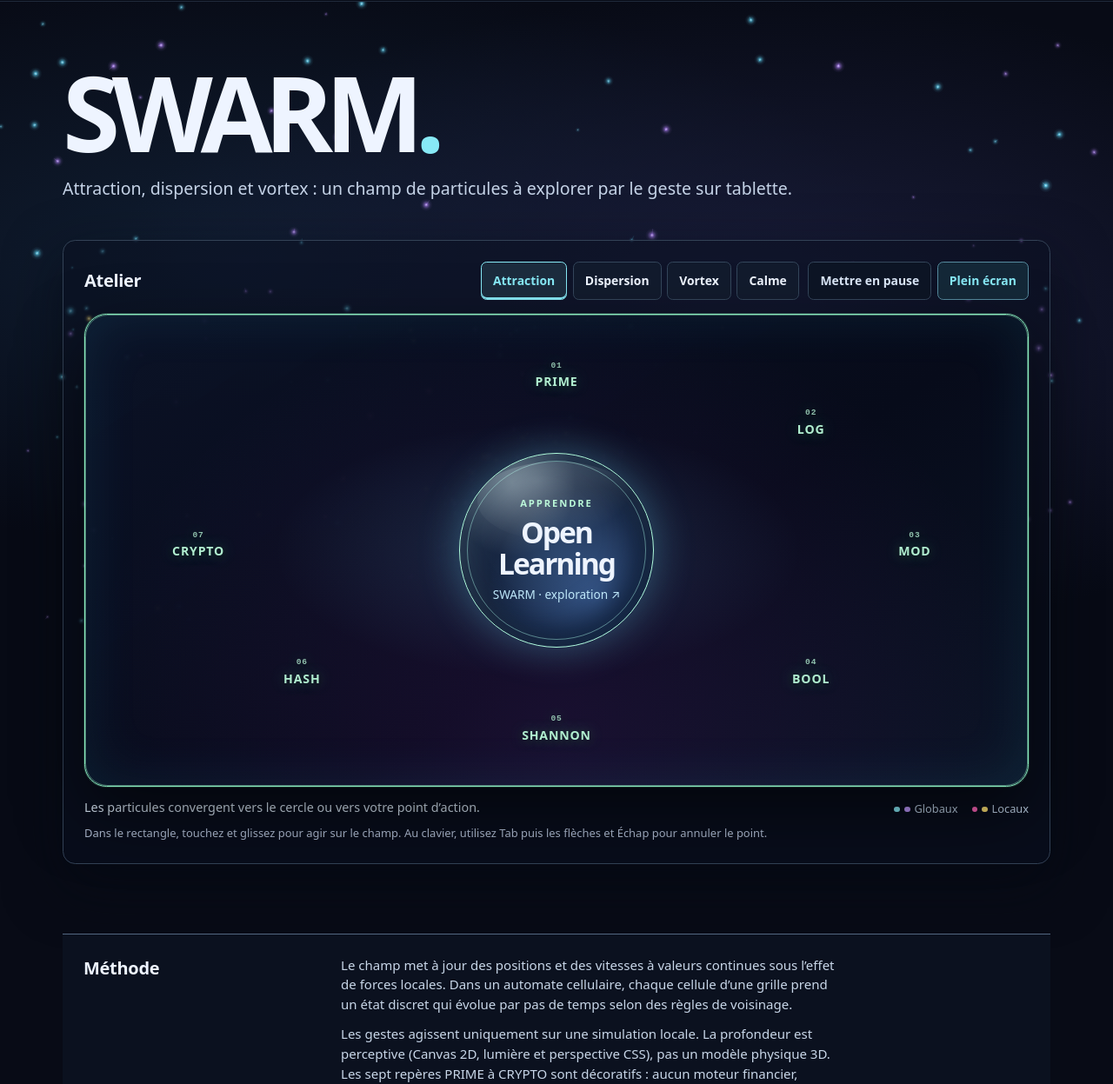
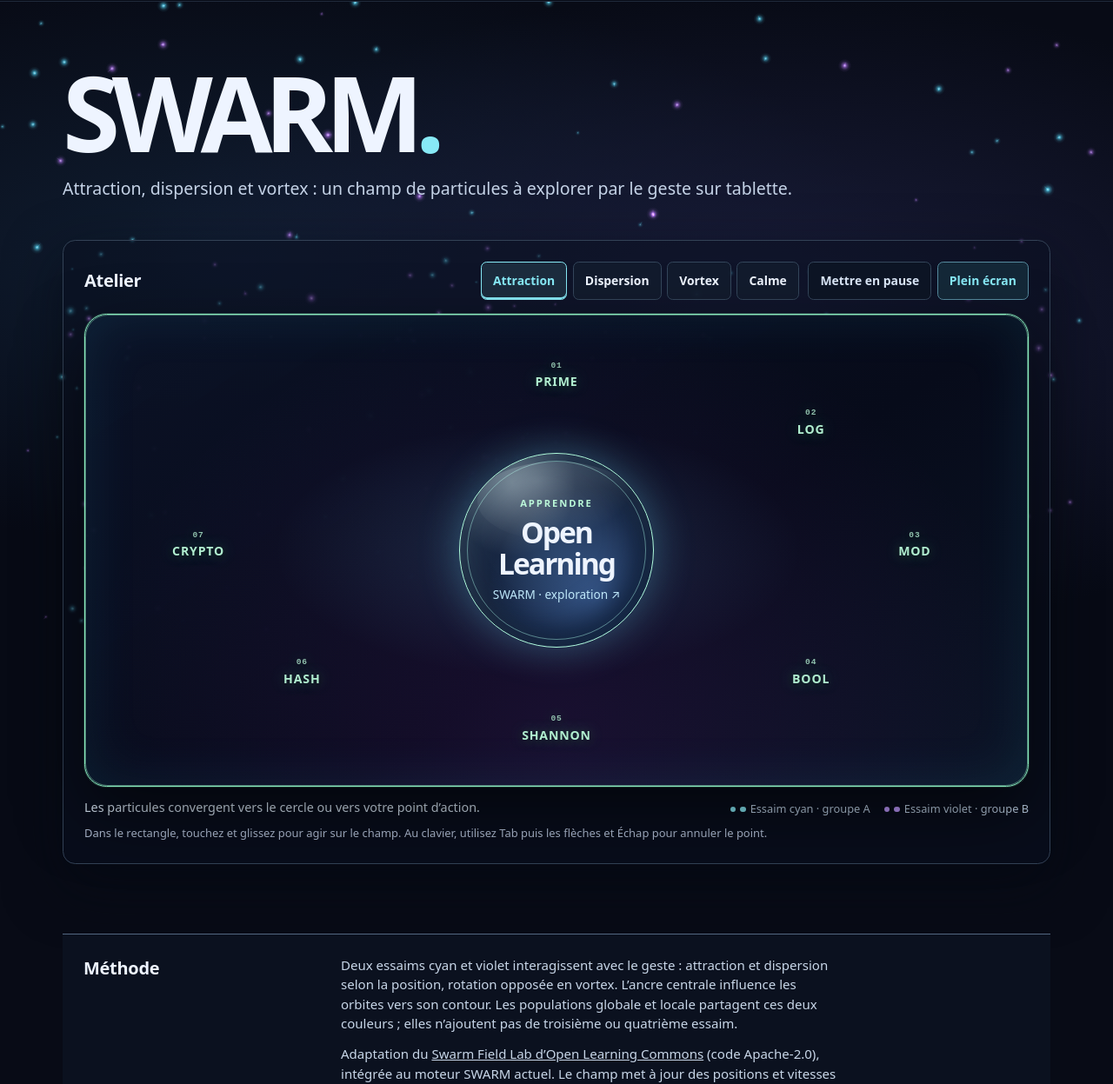
Before and after one commit to Muse-IRS/muze-x-emotions-open-resources, a plain HTML site: page swarm/index.html in a window 1280 px wide. Shown: the part 59-1306 px from the top of the page at 87% size. Drawn offline with Linux system fonts and the light colour scheme.

Commit message:
Publish SWARM Commons dual-team cyan/violet forces only
* feat(swarm): adapt Open Learning Commons cyan/violet dual-swarm forces and ring anchor

* test(swarm): correct source-boundary assertions without forbidden marker literals

* test(swarm): delegate restricted-token scan to public validator

```diff
--- a/swarm/app.mjs
+++ b/swarm/app.mjs
@@ -18,8 +18,8 @@ const MODE_TEXT = {
 };
 
 const PALETTES = [
-  ["101, 222, 255", "183, 135, 255"],
-  ["255, 102, 186", "253, 225, 115"]
+  ["89, 222, 255", "190, 125, 255"],
+  ["89, 222, 255", "190, 125, 255"]
 ];
 
 export function createClock() {
@@ -209,7 +209,8 @@ function pointerPosition(state, timestamp) {
     active: true,
     kind: pointer.kind,
     x: keyboard ? rect.x + pointer.x * rect.width : pointer.x - viewport.x,
-    y: keyboard ? rect.y + pointer.y * rect.height : pointer.y - viewport.y
+    y: keyboard ? rect.y + pointer.y * rect.height : pointer.y - viewport.y,
+    pressure: clamp(pointer.pressure ?? 0, 0, 1)
   };
 }
 
@@ -249,7 +250,8 @@ function bindFieldInput(rectangle, state) {
     const ry = (event.clientY - field.top) / Math.max(1, field.height) - 0.5;
     rectangle.style.setProperty("--swarm-tilt-x", (ry * -7).toFixed(2) + "deg");
     rectangle.style.setProperty("--swarm-tilt-y", (rx * 7).toFixed(2) + "deg");
-    state.pointer = {x: event.clientX, y: event.clientY, kind: touch ? "touch" : "mouse", id: event.pointerId};
+    state.pointer = {x: event.clientX, y: event.clientY, kind: touch ? "touch" : "mouse",
+      id: event.pointerId, pressure: clamp(event.pressure ?? 0, 0, 1)};
   }
 
   const resetTilt = () => { rectangle.style.setProperty("--swarm-tilt-x", "0deg"); rectangle.style.setProperty("--swarm-tilt-y", "0deg"); };
--- a/swarm/index.html
+++ b/swarm/index.html
@@ -66,8 +66,8 @@
       <div class="field-info">
         <p id="swarm-status" role="status">L’animation nécessite JavaScript et Canvas 2D. La méthode est accessible dans le cercle.</p>
         <ul class="legend" aria-label="Couleurs des essaims">
-          <li><span class="swatches global" aria-hidden="true"></span>Globaux</li>
-          <li><span class="swatches local" aria-hidden="true"></span>Locaux</li>
+          <li><span class="swatches cyan" aria-hidden="true"></span>Essaim cyan · groupe A</li>
+          <li><span class="swatches violet" aria-hidden="true"></span>Essaim violet · groupe B</li>
         </ul>
       </div>
       <p id="field-hint" hidden>Dans le rectangle, touchez et glissez pour agir sur le champ. Au clavier, utilisez Tab puis les flèches et Échap pour annuler le point.</p>
@@ -76,7 +76,8 @@
     <section class="method" id="architecture" tabindex="-1" aria-labelledby="method-title">
       <h2 id="method-title">Méthode</h2>
       <div>
-        <p>Le champ met à jour des positions et des vitesses à valeurs continues sous l’effet de forces locales. Dans un automate cellulaire, chaque cellule d’une grille prend un état discret qui évolue par pas de temps selon des règles de voisinage.</p>
+        <p>Deux essaims cyan et violet interagissent avec le geste : attraction et dispersion selon la position, rotation opposée en vortex. L’ancre centrale influence les orbites vers son contour. Les populations globale et locale partagent ces deux couleurs ; elles n’ajoutent pas de troisième ou quatrième essaim.</p>
+        <p>Adaptation du <a href="https://github.com/Muse-IRS/muze-x-open-learning-commons/blob/7b423d9a6d415c5f84c04fa1caa037dfe169ac37/public/assets/swarm.js" rel="noopener noreferrer">Swarm Field Lab d’Open Learning Commons</a> (code Apache-2.0), intégrée au moteur SWARM actuel. Le champ met à jour des positions et vitesses continues ; cela ne démontre pas un automate cellulaire discret. Le calcul est une simulation graphique et non une expérience physique validée.</p>
         <p>Les gestes agissent uniquement sur une simulation locale. La profondeur est perceptive (Canvas 2D, lumière et perspective CSS), pas un modèle physique 3D. Les sept repères PRIME à CRYPTO sont décoratifs : aucun moteur financier, cryptographique ou Number Lab n’est publié ici.</p><p>Aucun geste n’est enregistré ou transmis par cette application. Les traitements techniques de GitHub Pages sont distincts.</p>
       </div>
     </section>
--- a/swarm/physics.mjs
+++ b/swarm/physics.mjs
@@ -88,6 +88,60 @@ export function forceForMode(p, target, mode, reach = 340) {
   const spin = p.team === 1 ? -1 : 1;
   const tangent = strength * spin * Math.min(distance / Math.max(1, orbit * 0.25), 1);
   return {x: nx * radial - ny * tangent, y: ny * radial + nx * tangent};
+}
+
+
+/*
+ * Adaptation ciblée de Swarm Field Lab / Open Learning Commons :
+ * https://github.com/Muse-IRS/muze-x-open-learning-commons/blob/7b423d9a6d415c5f84c04fa1caa037dfe169ac37/public/assets/swarm.js
+ * Origine : calcul des forces d'une ancre annulaire et des deux équipes.
+ * Apache-2.0 ; constantes conservées lorsqu'elles sont compatibles avec
+ * le moteur à pas fixe et ses limites d'accélération existantes.
+ * Pas d'automate cellulaire discret ni de modèle physique 3D.
+ */
+export function commonsPointerForce(p, pointer, mode, width, height) {
+  if (!pointer?.active || mode === "calme" || !MODES.includes(mode)) return {x: 0, y: 0};
+  const dx = pointer.x - p.x;
+  const dy = pointer.y - p.y;
+  const distance = Math.hypot(dx, dy) + 0.01;
+  const nx = dx / distance;
+  const ny = dy / distance;
+  const reach = Math.max(240, Math.min(width, height) * 0.62);
+  const falloff = clamp(1 - distance / reach, 0, 1);
+  const depthGain = 0.45 + clamp(p.z, 0, 1) * 0.75;
+  const intensity = falloff * depthGain * (1 + clamp(pointer.pressure ?? 0, 0, 1) * 0.25);
+  if (mode === "attraction") return {x: nx * 0.055 * intensity, y: ny * 0.055 * intensity};
+  if (mode === "dispersion") return {x: -nx * 0.068 * intensity, y: -ny * 0.068 * intensity};
+  const spin = p.team === 0 ? 1 : -1; // cyan : sens trigonométrique, violet : sens inverse
+  return {
+    x: (-ny * 0.082 * spin + nx * 0.008) * intensity,
+    y: (nx * 0.082 * spin + ny * 0.008) * intensity
+  };
+}
+
+export function commonsRingForce(p, anchor) {
+  if (!anchor?.active || !(anchor.radius > 0)) return {x: 0, y: 0};
+  const dx = p.x - anchor.x;
+  const dy = p.y - anchor.y;
+  const distance = Math.hypot(dx, dy) + 0.01;
+  const ux = dx / distance;
+  const uy = dy / distance;
+  const targetRadius = anchor.radius * 1.03;
+  if (distance > targetRadius * 2.45) return {x: 0, y: 0};
+  const radialError = clamp((distance - targetRadius) / Math.max(1, targetRadius), -1.1, 1.35);
+  const proximity = clamp(1 - Math.abs(distance - targetRadius) / (targetRadius * 1.45), 0, 1);
+  const strength = clamp(anchor.strength ?? 0, 0, 1.5);
+  const radialGain = (0.012 + 0.016 * proximity) * strength * (0.58 + clamp(p.z, 0, 1) * 0.5);
+  let fx = -ux * radialError * radialGain;
+  let fy = -uy * radialError * radialGain;
+  const band = clamp(1 - Math.abs(distance - targetRadius) / (targetRadius * 0.42), 0, 1);
+  if (band > 0) {
+    const spin = p.team === 0 ? 1 : -1;
+    const tangent = 0.009 * strength * band * spin;
+    fx += -uy * tangent;
+    fy += ux * tangent;
+  }
+  return {x: fx, y: fy};
 }
 
 export function createLocalBoundary(region, anchor) {
@@ -185,12 +239,18 @@ export function integrateParticle(p, env) {
     fy = (baseY - p.y) * spring + Math.sin(now * 0.00037 * p.drift + p.phase) * 0.031;
 
     if (pointer?.active) {
-      const force = forceForMode(p, pointer, mode, clamp(Math.min(width, height) * 0.65, 150, 490));
+      const force = commonsPointerForce(p, pointer, mode, width, height);
       fx += force.x;
       fy += force.y;
     }
-    const target = boundary ? boundary.circle : anchor;
-    if (target?.active && target.strength > 0) {
+    // L'ancre globale attire vers le contour, indépendamment du geste ;
+    // la population locale conserve son exclusion circulaire historique.
+    if (!boundary && anchor?.active) {
+      const force = commonsRingForce(p, anchor);
+      fx += force.x;
+      fy += force.y;
+    } else if (boundary?.circle?.active) {
+      const target = boundary.circle;
       const force = forceForMode(p, target, mode, Math.max(240, target.radius * 4.4));
       fx += force.x * target.strength;
       fy += force.y * target.strength;
--- a/swarm/styles.css
+++ b/swarm/styles.css
@@ -328,9 +328,8 @@ button:hover { background: #1f3046; }
   content: "";
 }
 
-.swatches.global::after { background: var(--violet); }
-.swatches.local::before { background: var(--rose); }
-.swatches.local::after { background: var(--yellow); }
+.swatches.cyan::before, .swatches.cyan::after { background: var(--cyan); }
+.swatches.violet::before, .swatches.violet::after { background: var(--violet); }
 
 #field-hint {
   margin: 0.55rem 0 0;
```
Also changed, not shown: tests/swarm-preview.test.mjs (+49 -0 lines).
